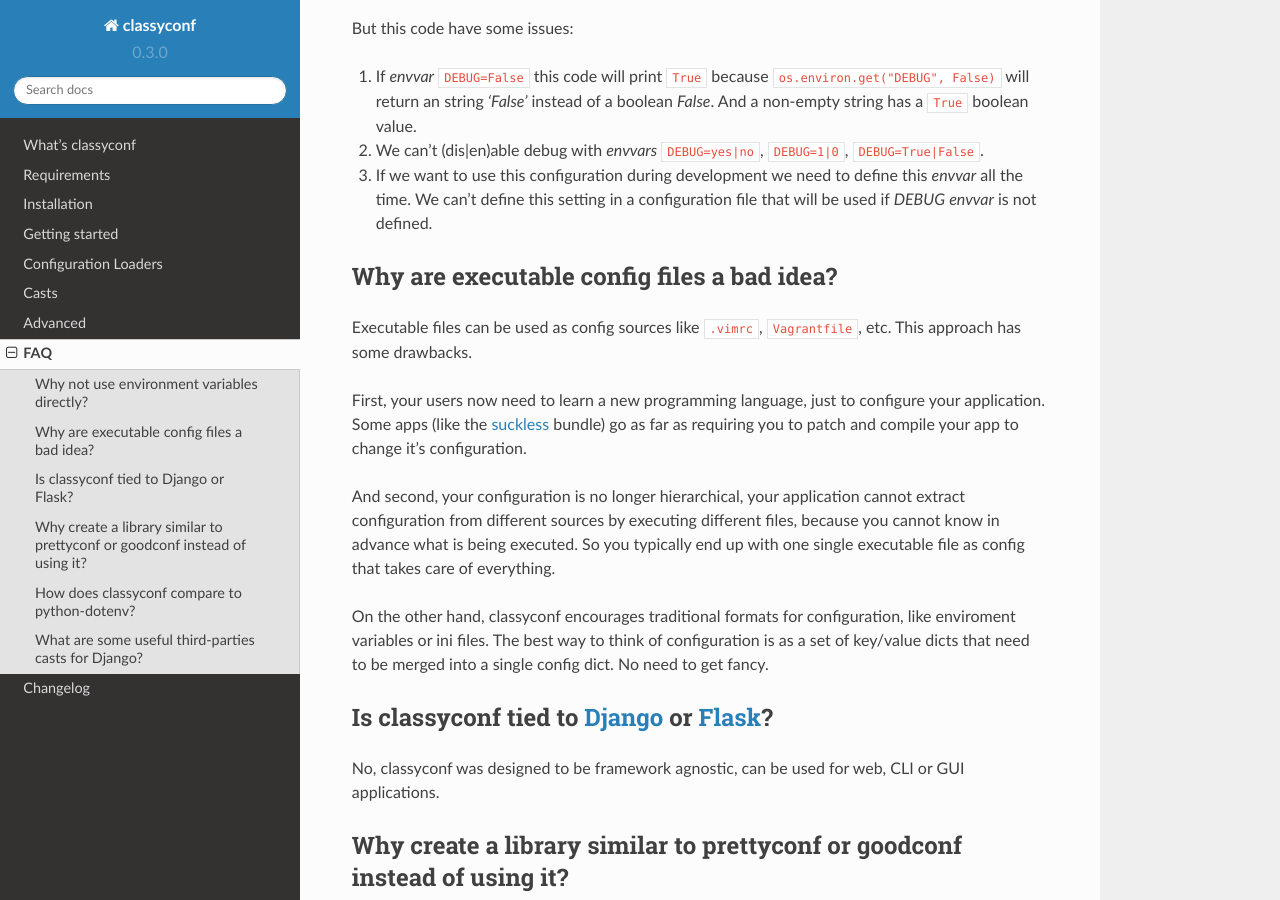
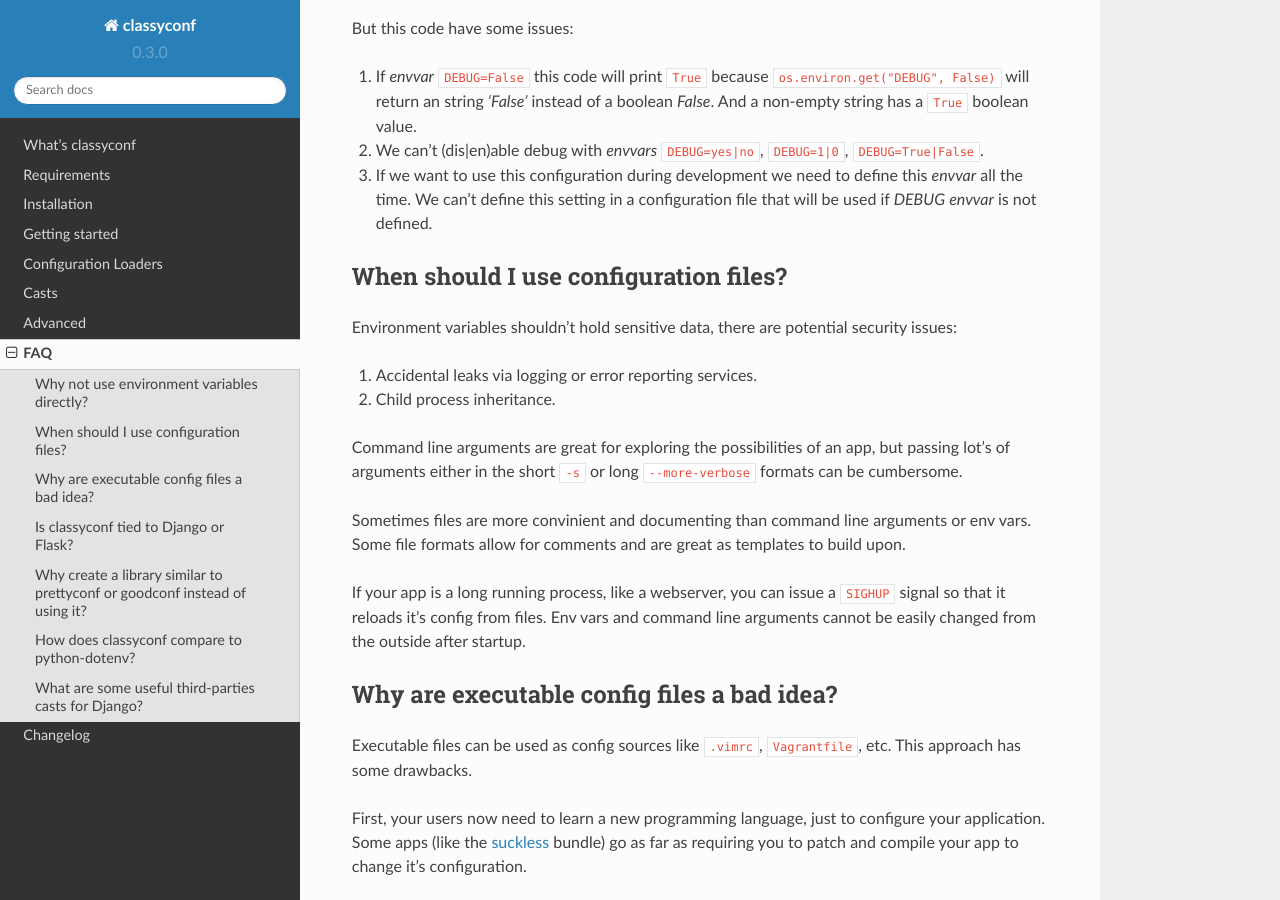
Before and after one commit to hernantz/classyconf, a Sphinx documentation site: the page built from docs/source/faq.rst, in a window 1280 px wide and 900 px high, scrolled down 388 px. Built offline with Sphinx 7.4.7 and the Read the Docs theme 2.0.0, drawn with Linux system fonts in a browser that asks for light colours; some of the changed text lies outside the part shown.

Commit message:
Improved docs

```diff
--- a/docs/source/faq.rst
+++ b/docs/source/faq.rst
@@ -24,6 +24,29 @@ But this code have some issues:
 #. If we want to use this configuration during development we need to define
    this *envvar* all the time. We can't define this setting in a configuration
    file that will be used if `DEBUG` *envvar* is not defined.
+
+
+When should I use configuration files?
+~~~~~~~~~~~~~~~~~~~~~~~~~~~~~~~~~~~~~~
+
+Environment variables shouldn't hold sensitive data, there are potential
+security issues:
+
+1. Accidental leaks via logging or error reporting services.
+2. Child process inheritance.
+
+Command line arguments are great for exploring the possibilities of an app,
+but passing lot's of arguments either in the short ``-s`` or long
+``--more-verbose`` formats can be cumbersome.
+
+Sometimes files are more convinient and documenting than command line
+arguments or env vars. Some file formats allow for comments and are great as
+templates to build upon.
+
+If your app is a long running process, like a webserver, you can issue a
+``SIGHUP`` signal so that it reloads it's config from files. Env vars and
+command line arguments cannot be easily changed from the outside after
+startup.
 
 
 Why are executable config files a bad idea?
@@ -91,6 +114,7 @@ Other libraries had other issues:
 - Settings were eagerly evaluated.
 - Had no facilities for auto-generating configuration documentation or inspecting it.
 
+Classyconf is classy, it's pretty, it's good.
 
 .. _contributions: https://github.com/osantana/prettyconf/pulls?q=is%3Apr+author%3Ahernantz+is%3Aclosed
 .. _talk: https://www.youtube.com/watch?v=YciVleW7mzk
```
Also changed, not shown: README.md (+5 -5 lines).
